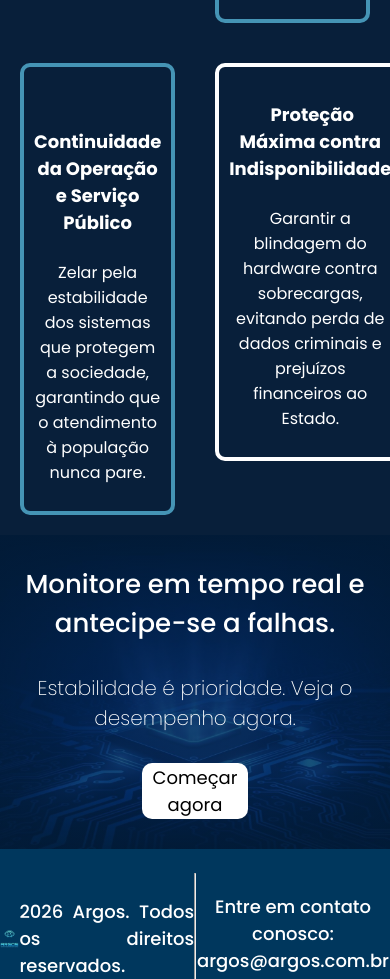
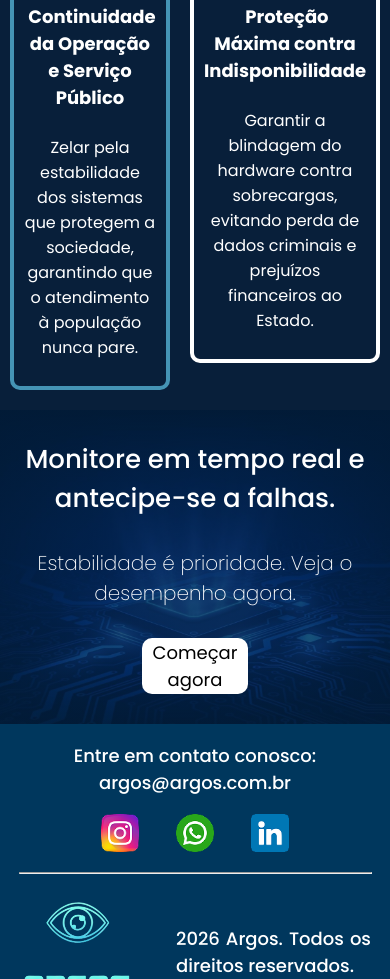
Before and after one commit to BestPIGroup/Projeto-Argos, a website: page SITE/public/index.html in a window 390 px wide. Shown: the part 2754-3733 px from the top of the page. Drawn offline with Linux system fonts and the light colour scheme; a web font is replaced by a local one.

Commit message:
Reajustando Footer

```diff
--- a/SITE/public/css/estilo.css
+++ b/SITE/public/css/estilo.css
@@ -538,6 +538,7 @@ img{
   #pilares {
     max-height: 100%;
     height: 100%;
+    padding-bottom: 10px;
   }
 
   .pilares-texto {
@@ -558,6 +559,7 @@ img{
 
   .pilares-card1, .pilares-card2 {
     min-height: 350px;
+    margin: 10px;
   }
 
   /* _______________________________ */
@@ -582,7 +584,41 @@ img{
   /* =============================== */
   /* Footer */
 
+  footer {
+    display: flex;
+    flex-direction: column;
+  }
+
   .footer {
+    order: 3;
+    width: 100%;
+    display: flex;
+    flex-direction: row;
+    justify-content: center;
+    gap: 40px;
+  }
 
+  .footer p {
+    max-width: 50%;
+  }
+
+  .footer img {
+    width: 30%;
+  }
+
+  footer hr {
+    order: 2;
+    min-height: 0px;
+    width: 90%;
+    margin: 20px;
+  }
+
+  .sociais {
+    order: 1;
+    width: 80%;
+  }
+
+  .sociais-img {
+    width: 60%;
   }
 }
```
